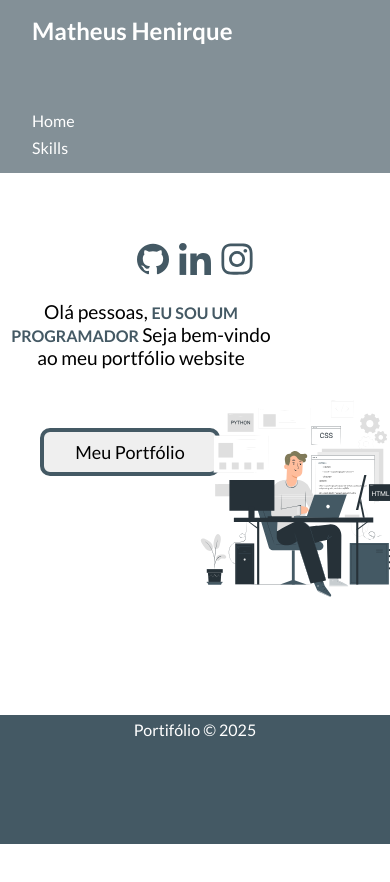
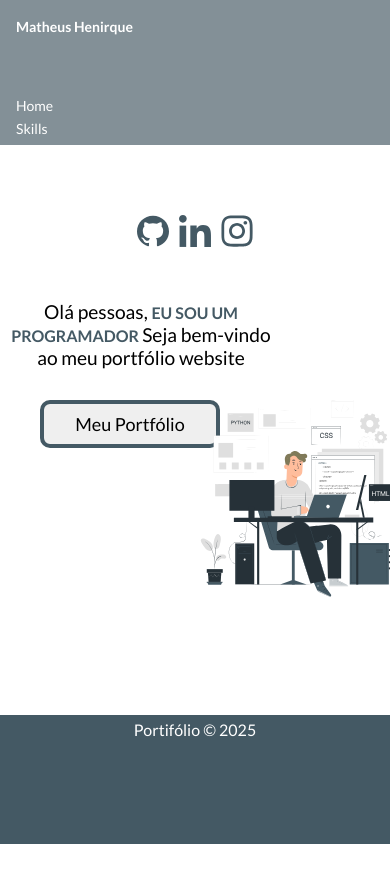
Before and after one commit to MatheusHenriqueLopes/portifolio, a React (Vite) app: page / in a window 390 px wide. Shown: the top 882 px of the page. Built offline with nearby package versions, Linux system fonts and the light colour scheme; a web font is replaced by a local one.

Commit message:
atualizado

```diff
--- a/src/componentes/Navbar.css
+++ b/src/componentes/Navbar.css
@@ -20,18 +20,19 @@
   .navbar {
     flex-direction: column;
     align-items: flex-start;
-    padding: 1rem 2rem;
+    padding: 0.5rem 1rem;
   }
 
   .navbar ul {
     flex-direction: column;
     width: 100%;
-    gap: 0.5rem;
-    margin-top: 1rem;
+    gap: 0.25rem;
+    margin-top: 0.5rem;
   }
 
   .navbar a {
     width: 100%;
-    padding: 0.5rem 0;
+    padding: 0.25rem 0;
+    font-size: 0.875rem; /* menor fonte opcional */
   }
 }
```
